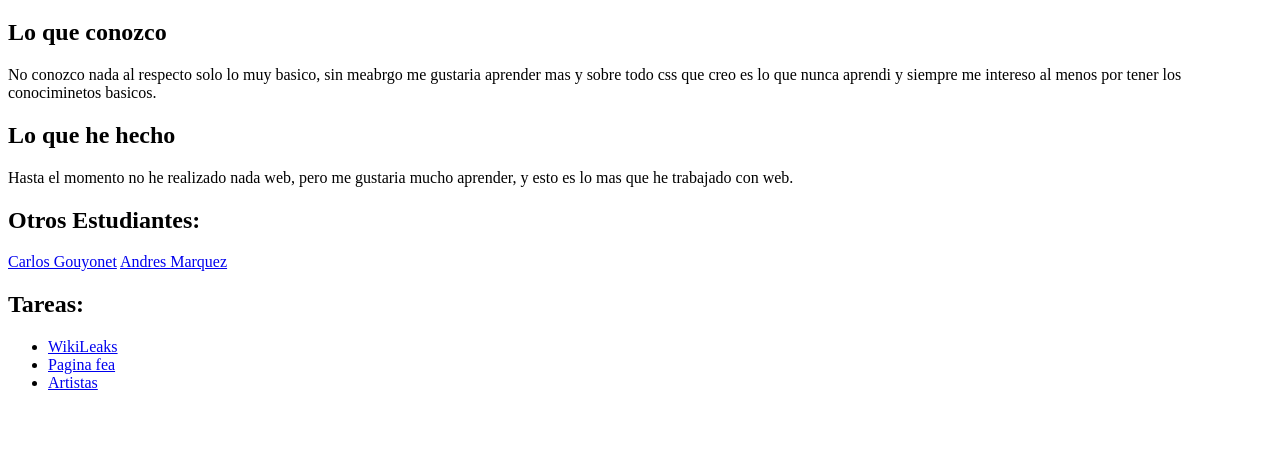
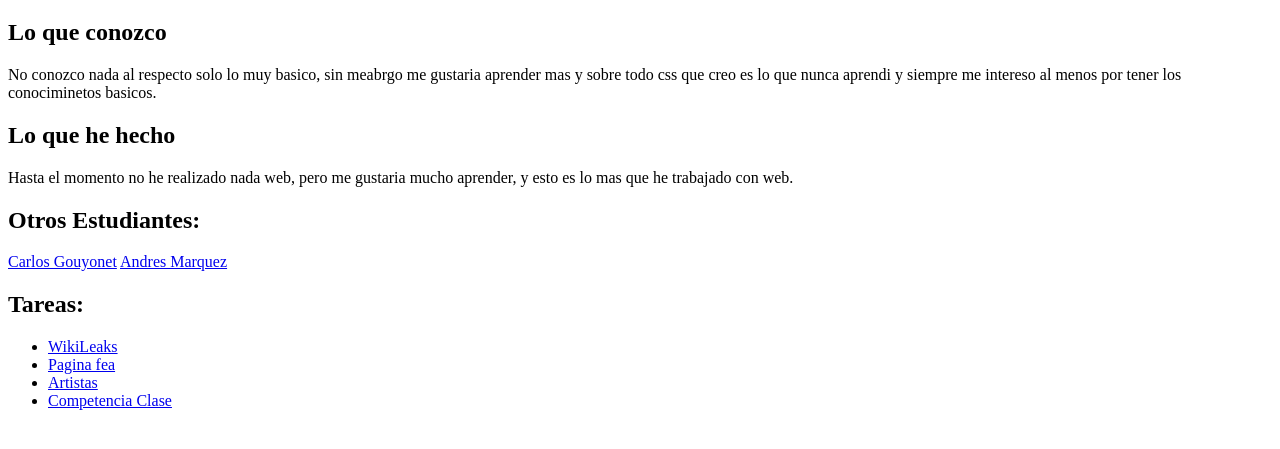
Before and after one commit to Limoncrack2v/Limoncrack2v.github.io, a plain HTML site: page miarchivo.html in a window 1280 px wide. Shown: the part 61-510 px from the top of the page. Drawn offline with Linux system fonts and the light colour scheme.

Commit message:
Agregar Actividades

```diff
--- a/miarchivo.html
+++ b/miarchivo.html
@@ -25,6 +25,7 @@
     <li><a href="/Tareas/WikiLeaks/index.html">WikiLeaks</a></li>
     <li><a href="/Tareas/Pagina_fea/index.html">Pagina fea</a></li>
     <li><a href="/Clase/CSS/miarchivo_v2.html">Artistas</a></li>
+    <li><a href="https://github.com/cipher241/cipher241.github.io/blob/main/tareas/juegoequipo.html">Competencia Clase</a></li>
   </ul>
 
 </body>
```
